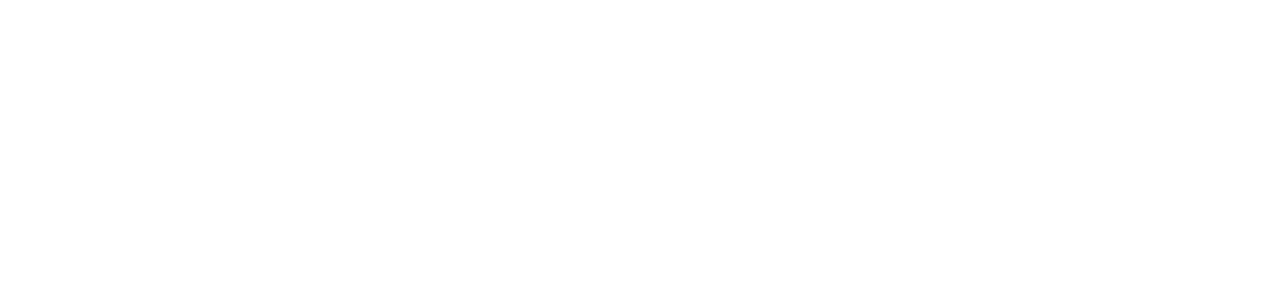
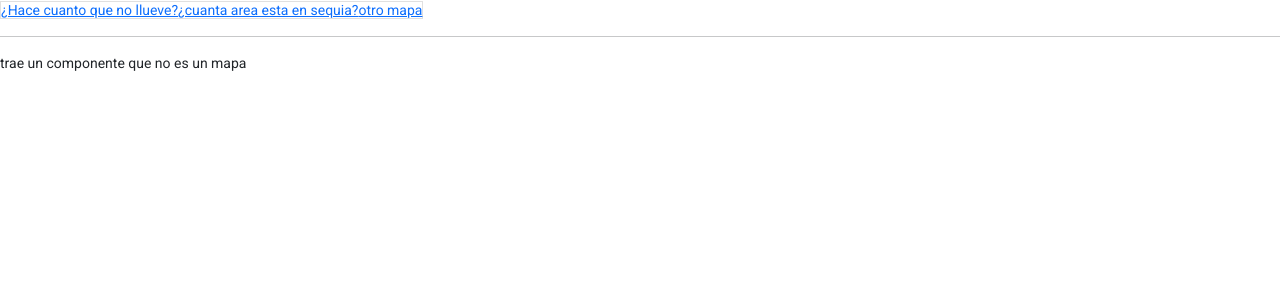
Before and after one commit to cosentinowebdev/prueba-mapa, an Angular app: page /monitoreo/estado-actual-de-la-sequia/areaEnSequia in a window 1280 px wide. Before the commit this address led to /. Shown: the top 300 px of the page. Built offline with nearby package versions, Linux system fonts and the light colour scheme.

Commit message:
feat: rout

```diff
--- a/src/app/app-routing.module.ts
+++ b/src/app/app-routing.module.ts
@@ -4,7 +4,9 @@
 import { HomeComponent } from './home/home.component';
 
 const routes: Routes = [
-  {path:'',component:HomeComponent}
+  {path:'',component:HomeComponent},
+  {path:'monitoreo/estado-actual-de-la-sequia/:id',component:HomeComponent},
+
 ];
 
 @NgModule({
--- a/src/app/home/home.component.html
+++ b/src/app/home/home.component.html
@@ -1,7 +1,12 @@
 <mat-button-toggle-group name="favoriteColor" aria-label="Favorite Color">
-    <mat-button-toggle value="precipitaciones" click="changeTipoMapa('precipitaciones')">¿Hace cuanto que no llueve?</mat-button-toggle>
-    <mat-button-toggle value="area" click="changeTipoMapa('area')">¿cuanta area esta en sequia?</mat-button-toggle>
-    <mat-button-toggle value="otroMapa" click="changeTipoMapa('otroMapa')">otro mapa</mat-button-toggle>
+    <a mat-button-toggle href="/monitoreo/estado-actual-de-la-sequia/tiempoNoLLuvia">¿Hace cuanto que no llueve?</a>
+    <a mat-button-toggle href="/monitoreo/estado-actual-de-la-sequia/areaEnSequia">¿cuanta area esta en sequia?</a>
+    <a mat-button-toggle href="/monitoreo/estado-actual-de-la-sequia/otro">otro mapa</a>
 </mat-button-toggle-group>
 <hr>
-<app-home-map [tipoMapa]="tipoMapa"></app-home-map>
+<ng-container *ngIf="id=='tiempoNoLLuvia'">
+    <app-home-map [tipoMapa]="id"></app-home-map>
+</ng-container>
+<ng-container *ngIf="id!='tiempoNoLLuvia'">
+    <p>trae un componente que no es un mapa</p>
+</ng-container>
--- a/src/app/home/home.component.ts
+++ b/src/app/home/home.component.ts
@@ -1,4 +1,5 @@
 import { Component, OnInit } from '@angular/core';
+import { ActivatedRoute, Params } from '@angular/router';
 
 @Component({
   selector: 'app-home',
@@ -7,9 +8,15 @@
 })
 export class HomeComponent implements OnInit {
   tipoMapa:string = "precipitaciones";
-  constructor() { }
+  id: any;
+  constructor(public route: ActivatedRoute) {
+    this.route.params.forEach((params: Params) => {
+      this.id = params['id'];
+    });
+  }
 
   ngOnInit(): void {
+    console.log(this.id);
   }
   changeTipoMapa(valor:any): void{
     console.log(valor);
```
